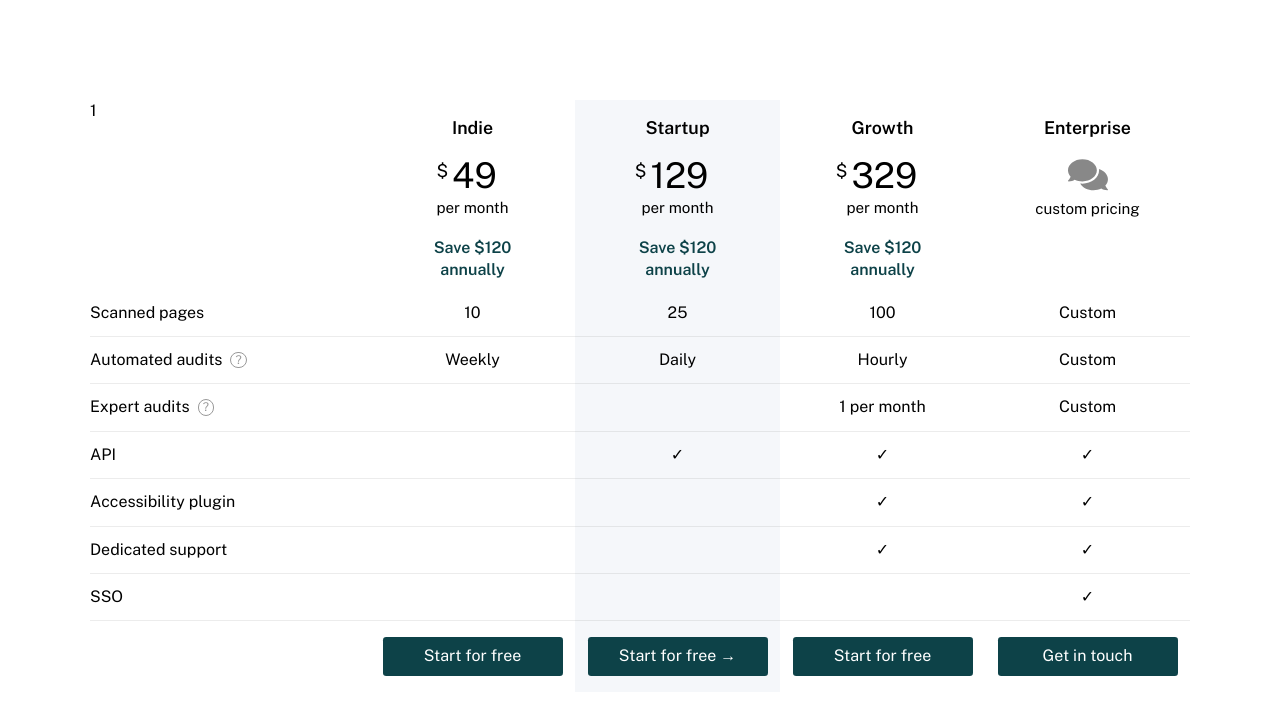
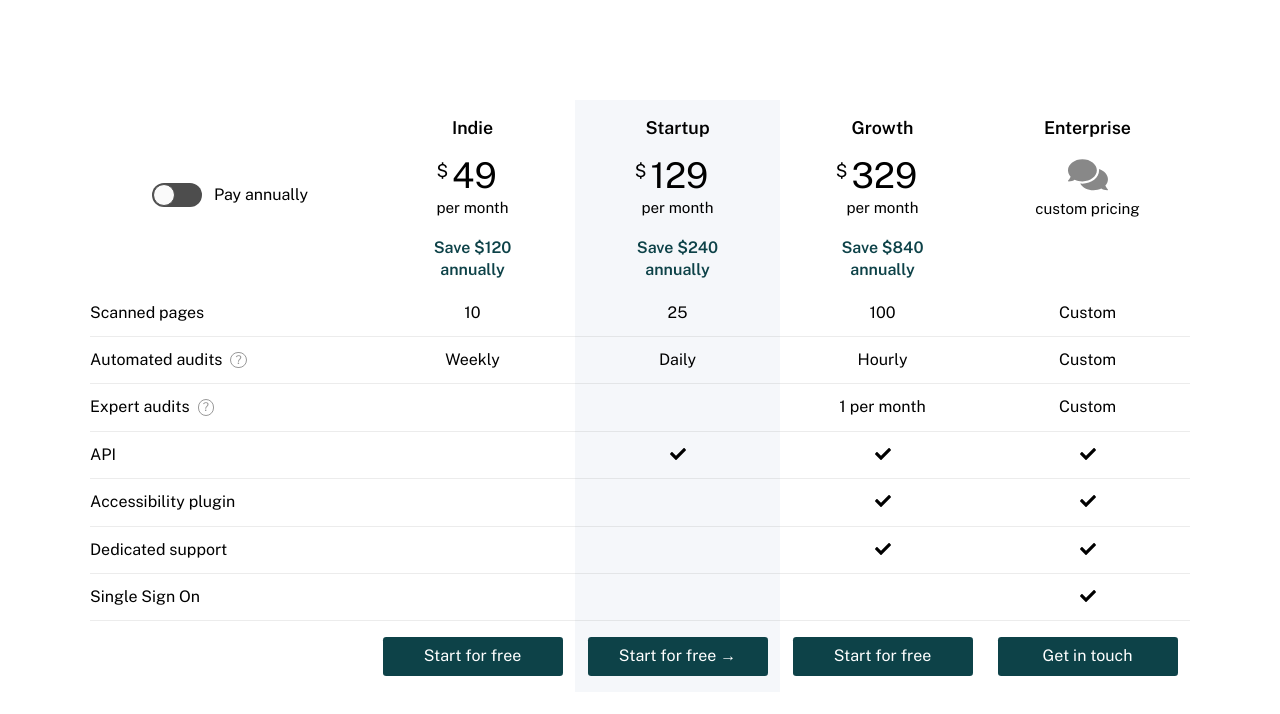
Before and after one commit to a11y-co/experiments, a React (Create React App) app: page / in a window 1280 px wide. Shown: the top 714 px of the page. Built offline with nearby package versions, Linux system fonts and the light colour scheme.

Commit message:
:sparkles: Add monthly/annual toggle

```diff
--- a/package.json
+++ b/package.json
@@ -16,6 +16,7 @@
     "react": "^16.12.0",
     "react-dom": "^16.12.0",
     "react-scripts": "3.4.0",
+    "react-toggle": "^4.1.1",
     "react-tooltip": "^4.0.3",
     "typescript": "~3.7.2"
   },
@@ -41,6 +42,7 @@
     ]
   },
   "devDependencies": {
+    "@types/react-toggle": "^4.0.2",
     "@types/react-tooltip": "^3.11.0"
   }
 }
--- a/src/App.css
+++ b/src/App.css
@@ -74,6 +74,20 @@
   margin: 1rem auto;
   border-radius: 0.2rem;
 }
+.pricing-table .react-toggle {
+  vertical-align: middle;
+}
+.pricing-table label {
+  margin-left: 0.75rem;
+  margin-top: 0.1rem;
+  display: inline-block;
+}
+
+.pricing-table .annual {
+  display: flex;
+  justify-content: center;
+  align-items: center;
+}
 
 .q {
   display: inline-block;
--- a/src/components/Pricing.tsx
+++ b/src/components/Pricing.tsx
@@ -1,49 +1,69 @@
-import React from "react";
+import React, { useState } from "react";
 import ReactTooltip from "react-tooltip";
 import { FontAwesomeIcon } from "@fortawesome/react-fontawesome";
-import { faComments } from "@fortawesome/free-solid-svg-icons";
+import { faComments, faCheck } from "@fortawesome/free-solid-svg-icons";
+import Toggle from "react-toggle";
+import "react-toggle/style.css";
 
-function Pricing() {
+const Pricing = () => {
+  const [annualPricing, setAnnualPricing] = useState(false);
   return (
     <div>
       <ReactTooltip />
       <div className="pricing-table">
-        <div>1</div>
+        <div className="annual">
+          <Toggle
+            id="annual"
+            icons={false}
+            defaultChecked={annualPricing}
+            onChange={event => setAnnualPricing(event.target.checked)}
+          />
+          <label htmlFor="annual">Pay annually</label>
+        </div>
         <div>
           <h2>Indie</h2>
           <div>
             <div>
               <div className="price">
-                <span>$</span>49
+                <span>$</span>
+                {annualPricing ? 39 : 49}
               </div>
               <div className="time">per month</div>
             </div>
           </div>
-          <div className="save">Save $120 annually</div>
+          <div className="save">
+            {annualPricing ? "Saving" : "Save"} $120 annually
+          </div>
         </div>
         <div>
           <h2>Startup</h2>
           <div>
             <div>
               <div className="price">
-                <span>$</span>129
+                <span>$</span>
+                {annualPricing ? 99 : 129}
               </div>
               <div className="time">per month</div>
             </div>
           </div>
-          <div className="save">Save $120 annually</div>
+          <div className="save">
+            {annualPricing ? "Saving" : "Save"} $240 annually
+          </div>
         </div>
         <div>
           <h2>Growth</h2>
           <div>
             <div>
               <div className="price">
-                <span>$</span>329
+                <span>$</span>
+                {annualPricing ? 259 : 329}
               </div>
               <div className="time">per month</div>
             </div>
           </div>
-          <div className="save">Save $120 annually</div>
+          <div className="save">
+            {annualPricing ? "Saving" : "Save"} $840 annually
+          </div>
         </div>
         <div>
           <h2>Enterprise</h2>
@@ -91,30 +111,46 @@ function Pricing() {
       <div className="pricing-table i">
         <div>API</div>
         <div></div>
-        <div>✓</div>
-        <div>✓</div>
-        <div>✓</div>
+        <div>
+          <FontAwesomeIcon icon={faCheck} />
+        </div>
+        <div>
+          <FontAwesomeIcon icon={faCheck} />
+        </div>
+        <div>
+          <FontAwesomeIcon icon={faCheck} />
+        </div>
       </div>
       <div className="pricing-table i">
         <div>Accessibility plugin</div>
         <div></div>
         <div></div>
-        <div>✓</div>
-        <div>✓</div>
+        <div>
+          <FontAwesomeIcon icon={faCheck} />
+        </div>
+        <div>
+          <FontAwesomeIcon icon={faCheck} />
+        </div>
       </div>
       <div className="pricing-table i">
         <div>Dedicated support</div>
         <div></div>
         <div></div>
-        <div>✓</div>
-        <div>✓</div>
+        <div>
+          <FontAwesomeIcon icon={faCheck} />
+        </div>
+        <div>
+          <FontAwesomeIcon icon={faCheck} />
+        </div>
       </div>
       <div className="pricing-table i">
-        <div>SSO</div>
+        <div>Single Sign On</div>
         <div></div>
         <div></div>
         <div></div>
-        <div>✓</div>
+        <div>
+          <FontAwesomeIcon icon={faCheck} />
+        </div>
       </div>
       <div className="pricing-table b">
         <div></div>
@@ -133,6 +169,6 @@ function Pricing() {
       </div>
     </div>
   );
-}
+};
 
 export default Pricing;
```
Also changed, not shown: 1 other file (tests, documents, lock files or other folders).
